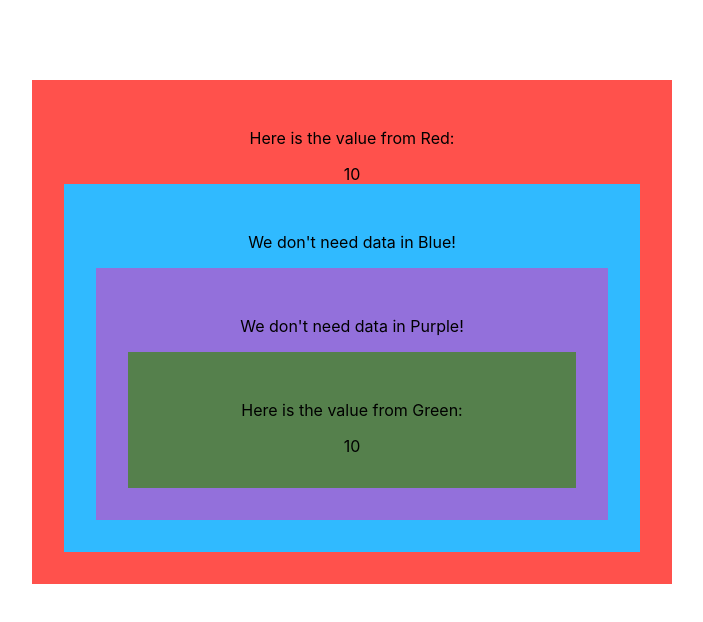
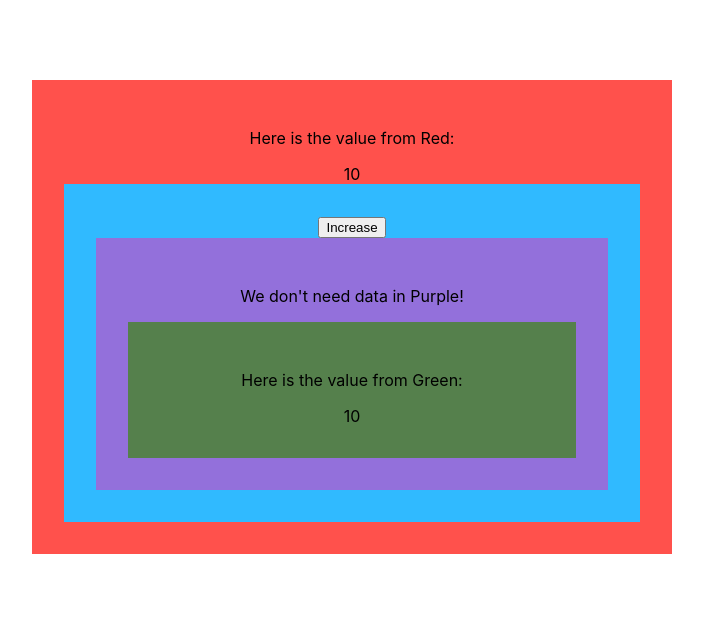
Before and after one commit to machen2/react-context-example, a React (Create React App) app: page / in a window 1280 px wide. Shown: the top 622 px of the page, without its empty margins (368-1071 px from the left). Built offline with nearby package versions, Linux system fonts and the light colour scheme.

Commit message:
add button that updates our state in our context provider

```diff
--- a/src/AppProvider.js
+++ b/src/AppProvider.js
@@ -4,7 +4,10 @@ const AppContext = React.createContext();
 
 export class AppProvider extends Component {
     state = {
-        number: 10
+        number: 10,
+        inc: () => {
+            this.setState({number: this.state.number + 1})
+        }
     };
 
     render() {
--- a/src/Blue.js
+++ b/src/Blue.js
@@ -1,9 +1,16 @@
 import React from 'react';
+import { AppContext } from './AppProvider';
 import Purple from './Purple';
 
 const Blue = () => (
     <div className='blue'>
-        <p>We don't need data in Blue!</p>
+        <AppContext.Consumer>
+            {(context) =>
+                <button onClick={context.inc}>
+                    Increase
+                </button>
+            }
+        </AppContext.Consumer>
         <Purple />
     </div>
 );
```
